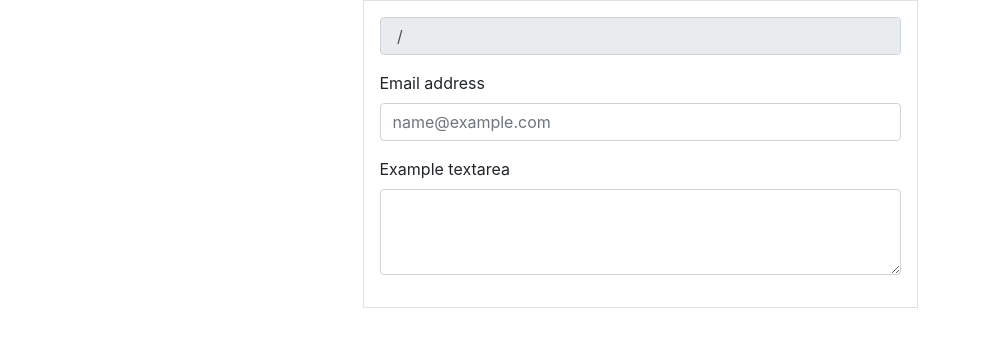
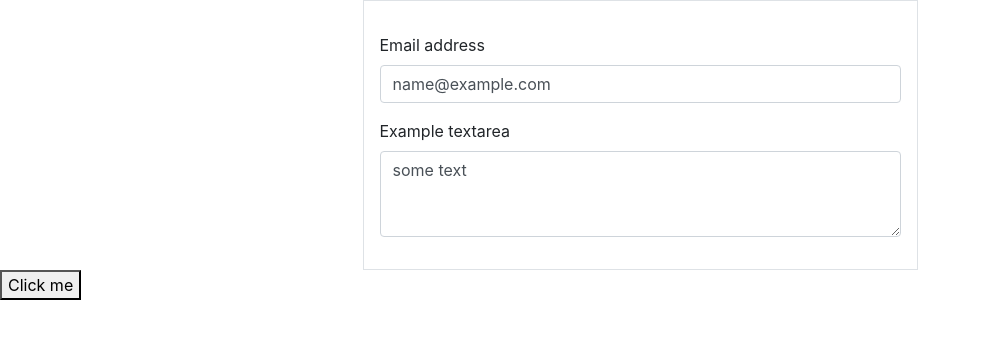
Before and after one commit to valeryaosta/petr-js-react, a React (Create React App) app in the folder 86/my-app/: page / in a window 1280 px wide. Shown: the top 346 px of the page, without its empty margins (0-981 px from the left). Built offline with nearby package versions, Linux system fonts and the light colour scheme.

Commit message:
139 - React.memo / PureComponent / application speed optimization

```diff
--- /dev/null
+++ b/86/my-app/src/App4.js
@@ -0,0 +1,80 @@
+import React, {useCallback, useState} from 'react';
+import {Container} from 'react-bootstrap';
+import './App.css';
+
+const propsCompare = (prevProps, nextProps) => {
+    return prevProps.mail.name === nextProps.mail.name &&
+        prevProps.text === nextProps.text
+}
+
+const Form = React.memo((props) => {
+    console.log('render')
+
+    return (
+        <Container>
+            <form className="w-50 border mt-5 p-3 m-auto">
+                <div className="mb-3">
+                    <label htmlFor="exampleFormControlInput1" className="form-label mt-3">Email address</label>
+                    <input value={props.mail} type="email" className='form-control' id="exampleFormControlInput1"
+                           placeholder="name@example.com"/>
+                </div>
+                <div className="mb-3">
+                    <label htmlFor="exampleFormControlTextarea1" className="form-label">Example textarea</label>
+                    <textarea value={props.text} className="form-control" id="exampleFormControlTextarea1"
+                              rows="3"></textarea>
+                </div>
+            </form>
+        </Container>
+    )
+})
+
+// class Form extends React.PureComponent {
+//     render() {
+//         console.log('render')
+//
+//         return (
+//             <Container>
+//                 <form className="w-50 border mt-5 p-3 m-auto">
+//                     <div className="mb-3">
+//                         <label htmlFor="exampleFormControlInput1" className="form-label mt-3">Email address</label>
+//                         <input value={this.props.mail} type="email" className='form-control'
+//                                id="exampleFormControlInput1"
+//                                placeholder="name@example.com"/>
+//                     </div>
+//                     <div className="mb-3">
+//                         <label htmlFor="exampleFormControlTextarea1" className="form-label">Example textarea</label>
+//                         <textarea value={this.props.text} className="form-control" id="exampleFormControlTextarea1"
+//                                   rows="3"></textarea>
+//                     </div>
+//                 </form>
+//             </Container>
+//
+//         )
+//     }
+// }
+
+function App() {
+    const [data, setData] = useState({
+        mail: "name@example.com",
+        text: 'some text'
+    });
+
+    const onLog = useCallback(() => {
+        console.log('wow')
+    },[])
+
+    return (
+        <>
+            <Form mail={data.mail} text={data.text} onLog={onLog}/>
+            <button
+                onClick={() => setData({
+                    mail: "name@example.com",
+                    text: 'some text'
+                })}>
+                Click me
+            </button>
+        </>
+    );
+}
+
+export default App;
--- a/86/my-app/src/index.js
+++ b/86/my-app/src/index.js
@@ -4,12 +4,13 @@ import './index.css';
 // import App from './App';
 // import App1 from "./App1";
 // import App2 from "./App2";
-import App3 from "./App3";
+// import App3 from "./App3";
+import App4 from "./App4";
 
 
 ReactDOM.render(
   <React.StrictMode>
-    <App3 />
+    <App4 />
   </React.StrictMode>,
   document.getElementById('root')
 );
```
